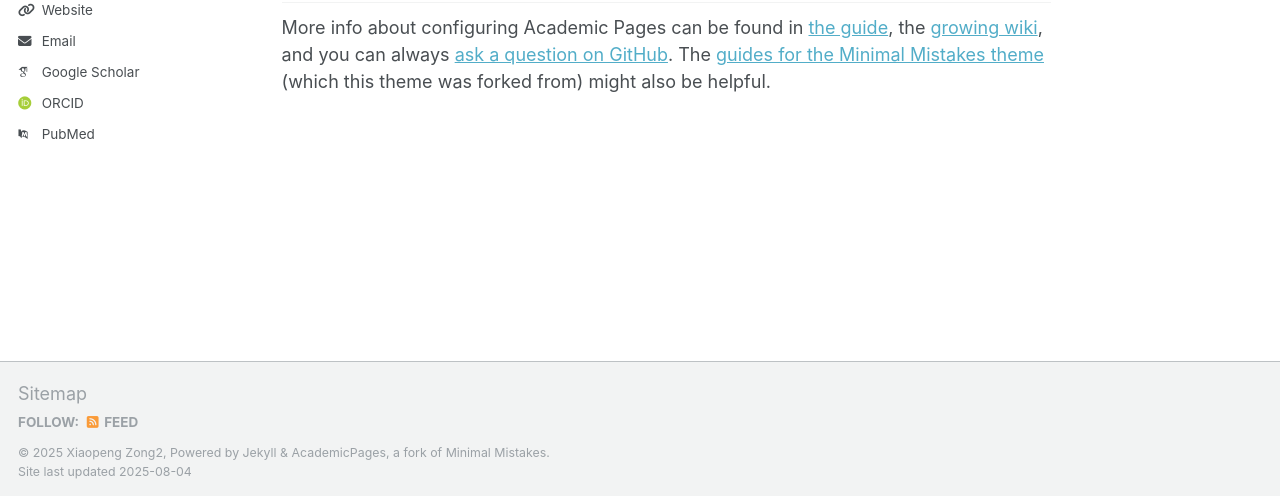
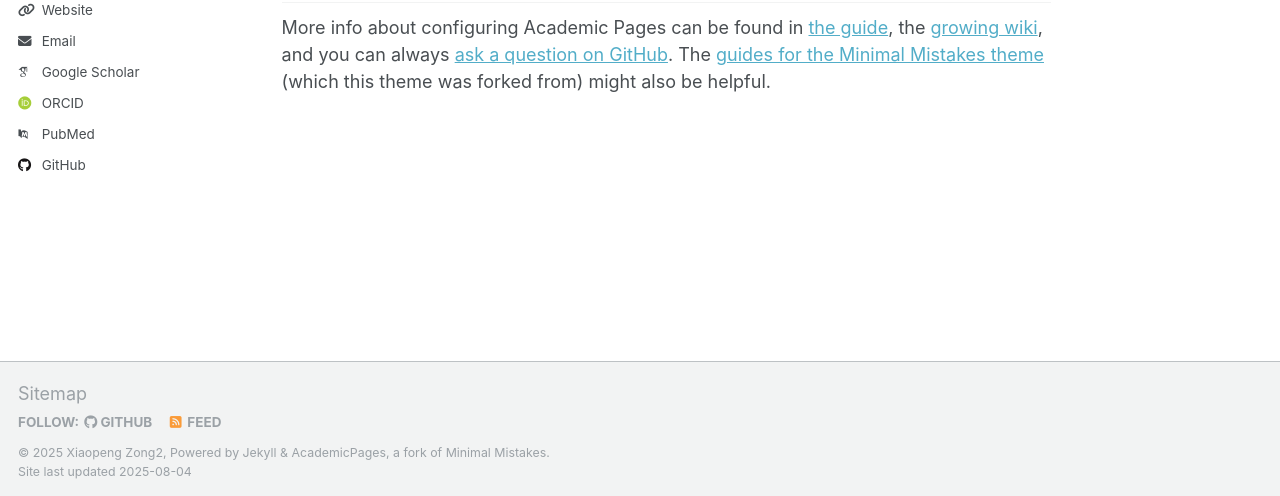
Before and after one commit to zongxp/zongxp.github.io, a Jekyll site: the page built from _pages/about.md, in a window 1280 px wide and 900 px high, scrolled down 2880 px. Shown: the part 401-897 px from the top of the window. Built offline with Jekyll 4.4.1, drawn with Linux system fonts in a browser that asks for light colours; some web fonts are replaced; a script that is not in the unit is left out.

Commit message:
Update _config.yml

```diff
--- a/_config.yml
+++ b/_config.yml
@@ -22,7 +22,7 @@ repository               : "academicpages/academicpages.github.io"
 #               Additional customization can be done by editing /_includes/author-profile.html
 author:
   # Biographic information
-  avatar           : "zongx-2.jpg"
+  avatar           : "zongx-2.png"
   name             : "Xiaopeng Zong"
   pronouns         : "He/him"
   bio              : "Assistant Professor"
@@ -47,7 +47,7 @@ author:
   bitbucket        : # Username - Update with your username on the site
   codepen          : # Username
   dribbble         : # Username
-  github           : # "academicpages"
+  github           : "https://gitee.com/mrphysics"
   kaggle           : # Username
   stackoverflow    : # User number or user number and name (i.e., use "1" or "1/jeff-atwood")
   gitee            : "https://gitee.com/mrphysics"
```
